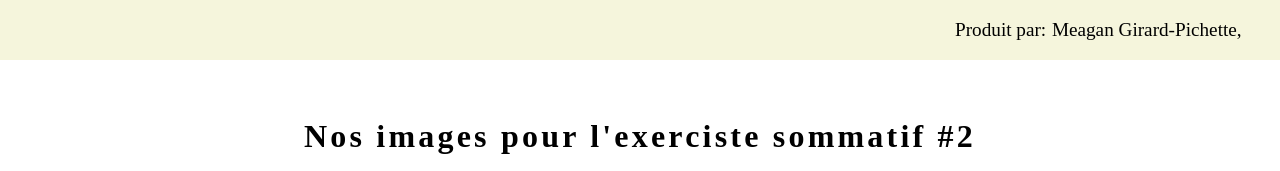
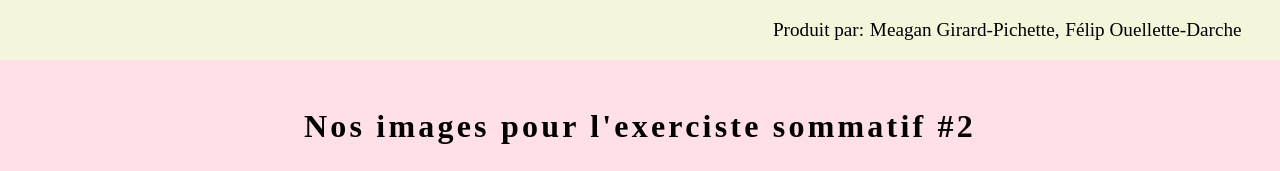
Before and after one commit to MeaganGirard-Pichette/GIRM2236854_exerciceSommatif2, a plain HTML site: page index.html in a window 1280 px wide. Shown: the top 171 px of the page. Drawn offline with Linux system fonts and the light colour scheme.

Commit message:
Ajout d'un nom et d'une couleur de fond

```diff
--- a/css/style.css
+++ b/css/style.css
@@ -12,7 +12,7 @@ header{
     display: flex;
     justify-content: end;
     padding: 1em 2em;
-    margin-bottom: 3em;
+    /* margin-bottom: 3em; */
     background-color: beige;
     font-weight: 200;
     font-size: 1.2em;
@@ -20,10 +20,12 @@ header{
 }
 
 .reste{
+    padding: 3em 0 3em 0;
     letter-spacing: .2em;
-display: flex;
-flex-direction: column;
-justify-content: center;
-align-items: center;
-gap: 3em;
+    display: flex;
+    flex-direction: column;
+    justify-content: center;
+    align-items: center;
+    gap: 3em;
+    background-color: rgb(255, 224, 230);
 }
--- a/index.html
+++ b/index.html
@@ -10,6 +10,7 @@
     <header>
         <p>Produit par:</p>
         <p>Meagan Girard-Pichette,</p>
+        <p>Félip Ouellette-Darche</p>
     </header>
 
     <div class="reste">
```
